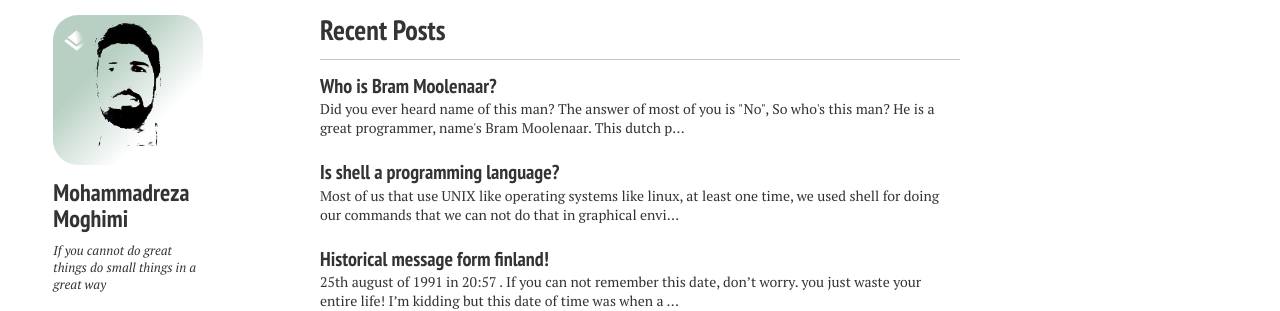
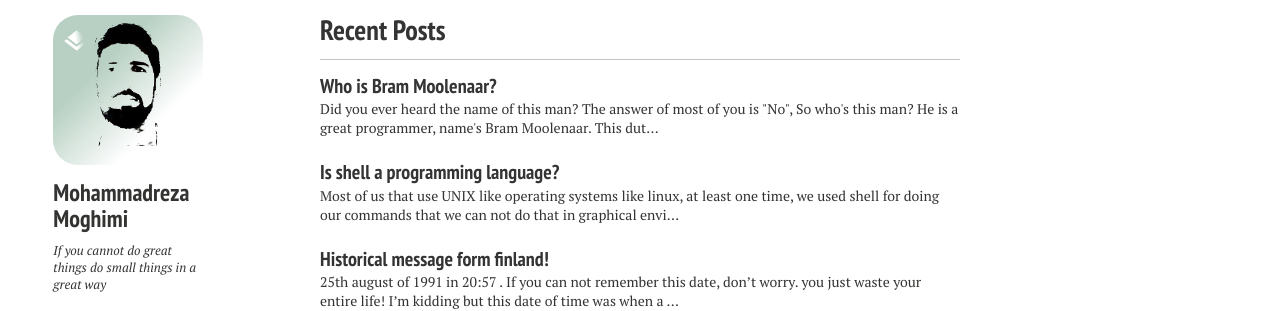
Before and after one commit to mimr9/mimr9.github.io, a Jekyll site: the page built from index.md, in a window 1280 px wide. Shown: the part 375-686 px from the top of the page. Built offline with Jekyll 4.4.1, drawn with Linux system fonts in a browser that asks for light colours; nearby versions of some CDN libraries.

Commit message:
Update 2016-05-18-bram-moolenaar.md

```diff
--- a/_posts/2016-05-18-bram-moolenaar.md
+++ b/_posts/2016-05-18-bram-moolenaar.md
@@ -6,7 +6,7 @@ date: 2016-05-04
 <figure>
   <img src="http://www.moolenaar.net/kopk.jpg" />
 </figure>
-<p>Did you ever heard name of this man? The answer of most of you is "No", So who's this man? He is a great programmer, name's Bram Moolenaar. This dutch programmer is the author of Vim text editor, one of the most popular editor between professional programmers and power users.</p>
+<p>Did you ever heard the name of this man? The answer of most of you is "No", So who's this man? He is a great programmer, name's Bram Moolenaar. This dutch programmer is the author of Vim text editor, one of the most popular editor between professional programmers and power users.</p>
 <p>I'm using Vim but not for everything but for shell scripting, it is a absolute choice.
 And this is my vim:</p>
 <figure>
```
